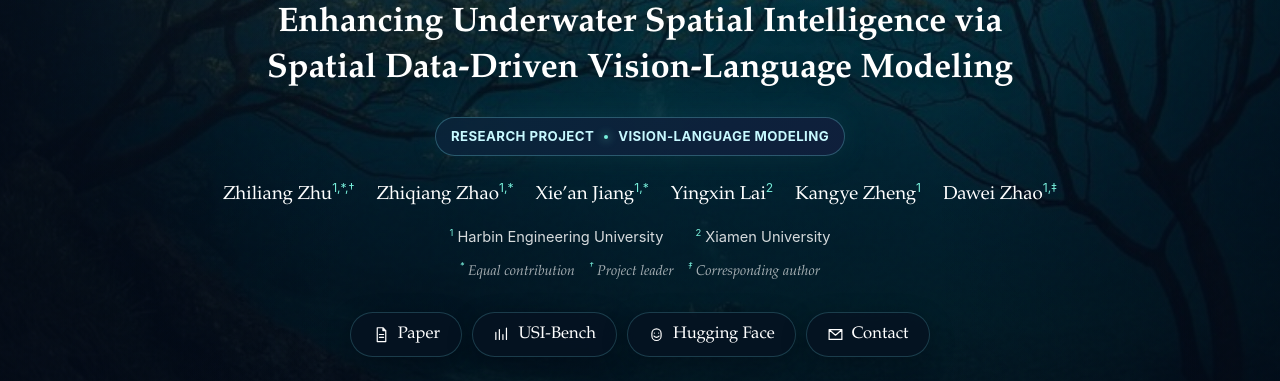
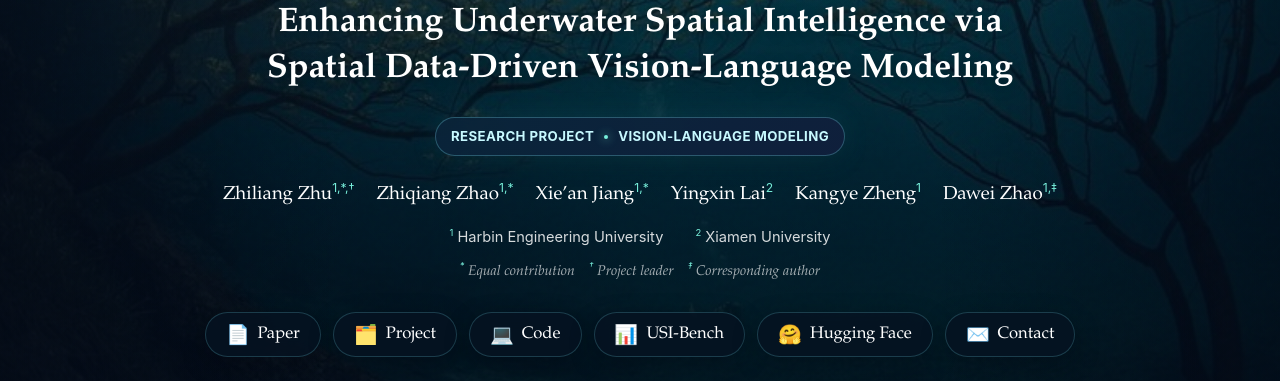
Before and after one commit to wotwoker/USI-brain, a plain HTML site: page index.html in a window 1280 px wide. Shown: the part 390-771 px from the top of the page. Drawn offline with Linux system fonts and the light colour scheme.

Commit message:
Update index.html

```diff
--- a/index.html
+++ b/index.html
@@ -8,17 +8,92 @@
   <meta property="og:title" content="USI-Brain — Underwater Spatial Intelligence">
   <meta property="og:description" content="Enhancing Underwater Spatial Intelligence via Spatial Data-Driven Vision-Language Modeling">
   <meta property="og:image" content="assets/Figure%201%20Overview%20of%20the%20underwater%20spatial%20data%20engine.png">
+
   <title>USI-Brain | Underwater Spatial Intelligence</title>
+
   <link rel="stylesheet" href="css/style.css?v=20261115-2">
+
+  <style>
+    /* Resource buttons: preserve the existing theme and allow wrapping. */
+    .paper-links {
+      display: flex;
+      flex-wrap: wrap;
+      justify-content: center;
+      align-items: center;
+      gap: 12px;
+    }
+
+    .paper-links .paper-link {
+      display: inline-flex;
+      align-items: center;
+      justify-content: center;
+      gap: 8px;
+      white-space: nowrap;
+    }
+
+    /* Native emoji icons, including the Hugging Face icon. */
+    .resource-icon {
+      display: inline-flex;
+      align-items: center;
+      justify-content: center;
+      flex: 0 0 auto;
+      width: 1.25em;
+      font-family:
+        "Apple Color Emoji",
+        "Segoe UI Emoji",
+        "Noto Color Emoji",
+        sans-serif;
+      font-size: 1.15em;
+      font-style: normal;
+      font-weight: 400;
+      line-height: 1;
+      vertical-align: middle;
+    }
+
+    .footer-links {
+      display: flex;
+      flex-wrap: wrap;
+      align-items: center;
+      gap: 12px 18px;
+    }
+
+    .footer-links a {
+      display: inline-flex;
+      align-items: center;
+      gap: 6px;
+      white-space: nowrap;
+    }
+
+    .footer-links .resource-icon {
+      font-size: 1.05em;
+    }
+
+    @media (max-width: 640px) {
+      .paper-links {
+        gap: 10px;
+      }
+
+      .footer-links {
+        justify-content: center;
+        gap: 12px 16px;
+      }
+    }
+  </style>
 </head>
+
 <body>
-  <div class="reading-progress" aria-hidden="true"><span id="reading-progress"></span></div>
+  <div class="reading-progress" aria-hidden="true">
+    <span id="reading-progress"></span>
+  </div>
 
   <header class="site-header" id="site-header">
     <div class="header-inner">
       <a class="brand" href="#top" aria-label="USI-Brain home">
         <span class="brand-icon" aria-hidden="true">
-          <svg viewBox="0 0 42 42"><path d="M7 24.2c6.7-8.7 14.1-10.9 22.2-6.7 3.1 1.7 6 1.9 8.8.7-3.7 7.3-9.3 10.8-16.8 10.8-5.4 0-9.7-1.6-13-4.8Z"/><circle cx="28.8" cy="20" r="1.35"/></svg>
+          <svg viewBox="0 0 42 42">
+            <path d="M7 24.2c6.7-8.7 14.1-10.9 22.2-6.7 3.1 1.7 6 1.9 8.8.7-3.7 7.3-9.3 10.8-16.8 10.8-5.4 0-9.7-1.6-13-4.8Z"/>
+            <circle cx="28.8" cy="20" r="1.35"/>
+          </svg>
         </span>
         <span>USI-Brain</span>
       </a>
@@ -42,14 +117,20 @@
     <section class="hero" aria-labelledby="paper-title">
       <div class="hero-content">
         <div class="project-mark" aria-hidden="true">
-          <svg viewBox="0 0 64 64"><path d="M10 37.5c10.1-13.1 21.2-16.5 33.4-10.1 4.7 2.5 9.1 2.9 13.3 1-5.6 11-14 16.3-25.3 16.3-8.1 0-14.6-2.4-19.5-7.2Z"/><path d="M16.8 27.1c6-7.9 13.1-11.8 21.3-11.8 7.5 0 13.8 2.8 18.9 8.4-6.3 1.3-12 .4-17-2.6-7.8-4.3-15.5-2.3-23.2 6Z" opacity=".42"/><circle cx="44.3" cy="31.4" r="2.1" fill="#fff"/></svg>
+          <svg viewBox="0 0 64 64">
+            <path d="M10 37.5c10.1-13.1 21.2-16.5 33.4-10.1 4.7 2.5 9.1 2.9 13.3 1-5.6 11-14 16.3-25.3 16.3-8.1 0-14.6-2.4-19.5-7.2Z"/>
+            <path d="M16.8 27.1c6-7.9 13.1-11.8 21.3-11.8 7.5 0 13.8 2.8 18.9 8.4-6.3 1.3-12 .4-17-2.6-7.8-4.3-15.5-2.3-23.2 6Z" opacity=".42"/>
+            <circle cx="44.3" cy="31.4" r="2.1" fill="#fff"/>
+          </svg>
         </div>
 
         <p class="hero-kicker">Underwater Spatial Intelligence</p>
         <h1 id="paper-title">USI-Brain</h1>
         <p class="hero-subtitle">Enhancing Underwater Spatial Intelligence via<br class="desktop-break"> Spatial Data-Driven Vision-Language Modeling</p>
 
-        <div class="hero-badge">Research Project <span></span> Vision-Language Modeling</div>
+        <div class="hero-badge">
+          Research Project <span></span> Vision-Language Modeling
+        </div>
 
         <div class="authors" aria-label="Authors">
           <span>Zhiliang Zhu<sup>1,*,†</sup></span>
@@ -64,24 +145,56 @@
           <span><sup>1</sup> Harbin Engineering University</span>
           <span><sup>2</sup> Xiamen University</span>
         </div>
-        <p class="author-notes"><sup>*</sup> Equal contribution &nbsp;&nbsp; <sup>†</sup> Project leader &nbsp;&nbsp; <sup>‡</sup> Corresponding author</p>
+
+        <p class="author-notes">
+          <sup>*</sup> Equal contribution &nbsp;&nbsp;
+          <sup>†</sup> Project leader &nbsp;&nbsp;
+          <sup>‡</sup> Corresponding author
+        </p>
 
         <div class="paper-links" aria-label="Project links">
-          <a class="paper-link" href="https://arxiv.org/abs/2611.06040" target="_blank" rel="noopener">
-            <svg viewBox="0 0 24 24" aria-hidden="true"><path d="M6 2.5h8l4 4V22H6V2.5Zm8 0v4h4M9 12h6M9 16h6"/></svg>
-            Paper
+          <a class="paper-link"
+             href="https://arxiv.org/abs/2611.06040"
+             target="_blank"
+             rel="noopener noreferrer">
+            <span class="resource-icon" aria-hidden="true">📄</span>
+            <span>Paper</span>
           </a>
+
+          <a class="paper-link"
+             href="https://github.com/wotwoker/USI-brain"
+             target="_blank"
+             rel="noopener noreferrer"
+             title="GitHub repository for the project website">
+            <span class="resource-icon" aria-hidden="true">🗂️</span>
+            <span>Project</span>
+          </a>
+
+          <a class="paper-link"
+             href="https://github.com/SKY-Zhu-91/USI-Brain"
+             target="_blank"
+             rel="noopener noreferrer"
+             title="USI-Brain research code repository">
+            <span class="resource-icon" aria-hidden="true">💻</span>
+            <span>Code</span>
+          </a>
+
           <a class="paper-link" href="#benchmark">
-            <svg viewBox="0 0 24 24" aria-hidden="true"><path d="M4 19V9m5 10V5m5 14v-7m5 7V3"/></svg>
-            USI-Bench
+            <span class="resource-icon" aria-hidden="true">📊</span>
+            <span>USI-Bench</span>
           </a>
-          <a class="paper-link" href="https://huggingface.co/USI-Brain" target="_blank" rel="noopener">
-            <svg viewBox="0 0 24 24" aria-hidden="true"><path d="M5.5 10.5a6.5 6.5 0 0 1 13 0V14a6.5 6.5 0 0 1-13 0v-3.5ZM9 10h.01M15 10h.01M8.5 14.2c1 1.2 2.1 1.8 3.5 1.8s2.5-.6 3.5-1.8"/></svg>
-            Hugging Face
+
+          <a class="paper-link"
+             href="https://huggingface.co/USI-Brain"
+             target="_blank"
+             rel="noopener noreferrer">
+            <span class="resource-icon" aria-hidden="true">🤗</span>
+            <span>Hugging Face</span>
           </a>
-          <a class="paper-link" href="mailto:daweizhao@hrbeu.edu.cn">
-            <svg viewBox="0 0 24 24" aria-hidden="true"><path d="M3 5h18v14H3V5Zm1 1 8 7 8-7"/></svg>
-            Contact
+
+          <a class="paper-link" href="mailto:zhuzhiliang@hrbeu.edu.cn">
+            <span class="resource-icon" aria-hidden="true">✉️</span>
+            <span>Contact</span>
           </a>
         </div>
       </div>
@@ -97,6 +210,7 @@
           <span class="section-label">Overview</span>
           <h2>Abstract</h2>
         </div>
+
         <div class="abstract-copy reveal">
           <p>Underwater spatial reasoning depends on object boundaries and geometric cues that are obscured by scattering, color distortion, and low visibility. Existing underwater resources capture these cues through images, annotations, and depth maps, but provide fragmented supervision for vision-language models.</p>
           <p>We present a <strong>spatial data engine</strong> that connects visual appearance with object-level geometry through enhancement, 2D and geometry-assisted question generation, and expert filtering. It produces <strong>4.27M QA pairs</strong> across five capability groups. We use this corpus to train USI-Brain and introduce an <strong>Underwater Prior-guided Rectifier (UPR)</strong> that applies gated corrections to visual features.</p>
@@ -112,11 +226,13 @@
             <h3>Appearance is unreliable</h3>
             <p>Wavelength-dependent attenuation shifts color, while backscatter, blur, and low illumination erase boundaries and texture.</p>
           </article>
+
           <article>
             <span>02</span>
             <h3>Geometry is fragmented</h3>
             <p>Existing resources separate images, instance annotations, and depth, leaving object-linked spatial supervision incomplete.</p>
           </article>
+
           <article>
             <span>03</span>
             <h3>Understanding must be joint</h3>
@@ -157,6 +273,7 @@
             <h3>Spatial Data Engine</h3>
             <p>Connects enhanced imagery, instance annotations, object-linked depth, and reconstructed scenes into <strong>4.27M quality-controlled QA pairs</strong> spanning five capability groups.</p>
           </article>
+
           <article class="contribution reveal">
             <span class="contribution-index">02</span>
             <div class="contribution-icon" aria-hidden="true">
@@ -165,6 +282,7 @@
             <h3>USI-Brain + UPR</h3>
             <p>Adapts Qwen3-VL-8B-Instruct with structured supervision. UPR models scattering-related bias and absorption recovery, then applies a learned gated residual correction to visual tokens.</p>
           </article>
+
           <article class="contribution reveal">
             <span class="contribution-index">03</span>
             <div class="contribution-icon" aria-hidden="true">
@@ -206,6 +324,7 @@
             <p>Approximately <strong>540K visual samples</strong> are drawn from the ten datasets aggregated in NautData together with CoralVQA, WebUOT-1M, and about <strong>400 reconstructed Atlantis scenes</strong>. The sources cover varied habitats, objects, visibility conditions, and annotation formats.</p>
             <p>Candidate QA pairs are organized by capability and reviewed for answer evidence, localization consistency, and redundancy before entering the final corpus.</p>
           </article>
+
           <article>
             <span>Model adaptation</span>
             <h3>One objective across 2D and 3D reasoning</h3>
@@ -220,11 +339,13 @@
             <h3>Restore visual evidence</h3>
             <p>Degradation maps for color shift, scattering, and blur condition two paths: one corrects color and illumination, while the other restores local edges and texture. A learned pixel-wise map selects their balance at every location.</p>
           </article>
+
           <article>
             <span>GeoQA</span>
             <h3>Lift objects into geometry</h3>
             <p>Object masks or boxes collect aligned depth samples. Camera intrinsics back-project them into 3D, where fitted object boxes provide supervision for depth, ordering, occlusion, distance, viewpoint, and stratification.</p>
           </article>
+
           <article>
             <span>UPR</span>
             <h3>Rectify visual features</h3>
@@ -289,12 +410,14 @@
               <img src="assets/Figure%203_1%20Benchmark%20overview.png" alt="USI-Bench composition with examples for object grounding and 2D relations." width="1519" height="734" loading="lazy" decoding="async">
             </a>
           </figure>
+
           <figure class="paper-figure reveal">
             <a class="figure-image" href="assets/Figure%203_2%20Benchmark%20overview.png" target="_blank" rel="noopener" aria-label="Open the second half of Figure 3 at full resolution">
               <img src="assets/Figure%203_2%20Benchmark%20overview.png" alt="USI-Bench examples for 3D depth, degradation-aware perception, and scene ecology." width="1510" height="734" loading="lazy" decoding="async">
             </a>
           </figure>
         </div>
+
         <p class="combined-caption reveal"><strong>Figure 3.</strong> Composition and representative question-answer examples across the five USI-Bench capability groups.</p>
       </div>
     </section>
@@ -325,11 +448,13 @@
             <h3>12 of 15 tasks improve without UPR</h3>
             <p>USI-Brain gains <strong>+17.0</strong> in captioning, <strong>+15.7</strong> in structural perception, and <strong>+10.1</strong> in ordering over the Qwen3-VL-8B-Instruct backbone.</p>
           </article>
+
           <article>
             <span>Feature rectification</span>
             <h3>UPR changes the capability profile</h3>
             <p>USI-Brain + UPR improves 13 of 15 tasks and reaches the best or joint-best listed result on seven. Scene description rises from <strong>47.3 to 65.3</strong> under matched training data.</p>
           </article>
+
           <article>
             <span>External transfer</span>
             <h3>The gains extend beyond USI-Bench</h3>
@@ -363,14 +488,24 @@
 
           <div class="result-table-region">
             <div class="result-table-heading">
-              <div><span>Reported values</span><strong id="result-table-title">External benchmark coverage</strong></div>
+              <div>
+                <span>Reported values</span>
+                <strong id="result-table-title">External benchmark coverage</strong>
+              </div>
               <p id="result-table-note">Sole-best and joint-best counts from the paper comparison pools.</p>
             </div>
+
             <div class="result-table-scroll" tabindex="0" aria-label="Scrollable result table">
               <table id="result-table">
                 <caption class="sr-only">External benchmark coverage</caption>
                 <thead>
-                  <tr><th scope="col">Benchmark</th><th scope="col">Sole best</th><th scope="col">Joint best</th><th scope="col">Total</th><th scope="col">Coverage</th></tr>
+                  <tr>
+                    <th scope="col">Benchmark</th>
+                    <th scope="col">Sole best</th>
+                    <th scope="col">Joint best</th>
+                    <th scope="col">Total</th>
+                    <th scope="col">Coverage</th>
+                  </tr>
                 </thead>
                 <tbody>
                   <tr><th scope="row">NautData</th><td>7</td><td>0</td><td>7</td><td>100%</td></tr>
@@ -381,7 +516,10 @@
               </table>
             </div>
           </div>
-          <noscript><p class="chart-fallback">Enable JavaScript to explore the benchmark results interactively.</p></noscript>
+
+          <noscript>
+            <p class="chart-fallback">Enable JavaScript to explore the benchmark results interactively.</p>
+          </noscript>
         </div>
 
         <div class="external-grid">
@@ -461,11 +599,44 @@
         <a class="footer-brand" href="#top">USI-Brain</a>
         <p>Underwater Spatial Intelligence</p>
       </div>
+
       <div class="footer-links">
-        <a href="https://arxiv.org/abs/2611.06040" target="_blank" rel="noopener">Paper</a>
-        <a href="https://huggingface.co/USI-Brain" target="_blank" rel="noopener">Hugging Face</a>
-        <a href="mailto:daweizhao@hrbeu.edu.cn">Contact</a>
+        <a href="https://arxiv.org/abs/2611.06040"
+           target="_blank"
+           rel="noopener noreferrer">
+          <span class="resource-icon" aria-hidden="true">📄</span>
+          <span>Paper</span>
+        </a>
+
+        <a href="https://github.com/wotwoker/USI-brain"
+           target="_blank"
+           rel="noopener noreferrer"
+           title="GitHub repository for the project website">
+          <span class="resource-icon" aria-hidden="true">🗂️</span>
+          <span>Project</span>
+        </a>
+
+        <a href="https://github.com/SKY-Zhu-91/USI-Brain"
+           target="_blank"
+           rel="noopener noreferrer"
+           title="USI-Brain research code repository">
+          <span class="resource-icon" aria-hidden="true">💻</span>
+          <span>Code</span>
+        </a>
+
+        <a href="https://huggingface.co/USI-Brain"
+           target="_blank"
+           rel="noopener noreferrer">
+          <span class="resource-icon" aria-hidden="true">🤗</span>
+          <span>Hugging Face</span>
+        </a>
+
+        <a href="mailto:zhuzhiliang@hrbeu.edu.cn">
+          <span class="resource-icon" aria-hidden="true">✉️</span>
+          <span>Contact</span>
+        </a>
       </div>
+
       <p class="copyright">© <span id="year">2026</span> USI-Brain Research Team</p>
     </div>
   </footer>
```
